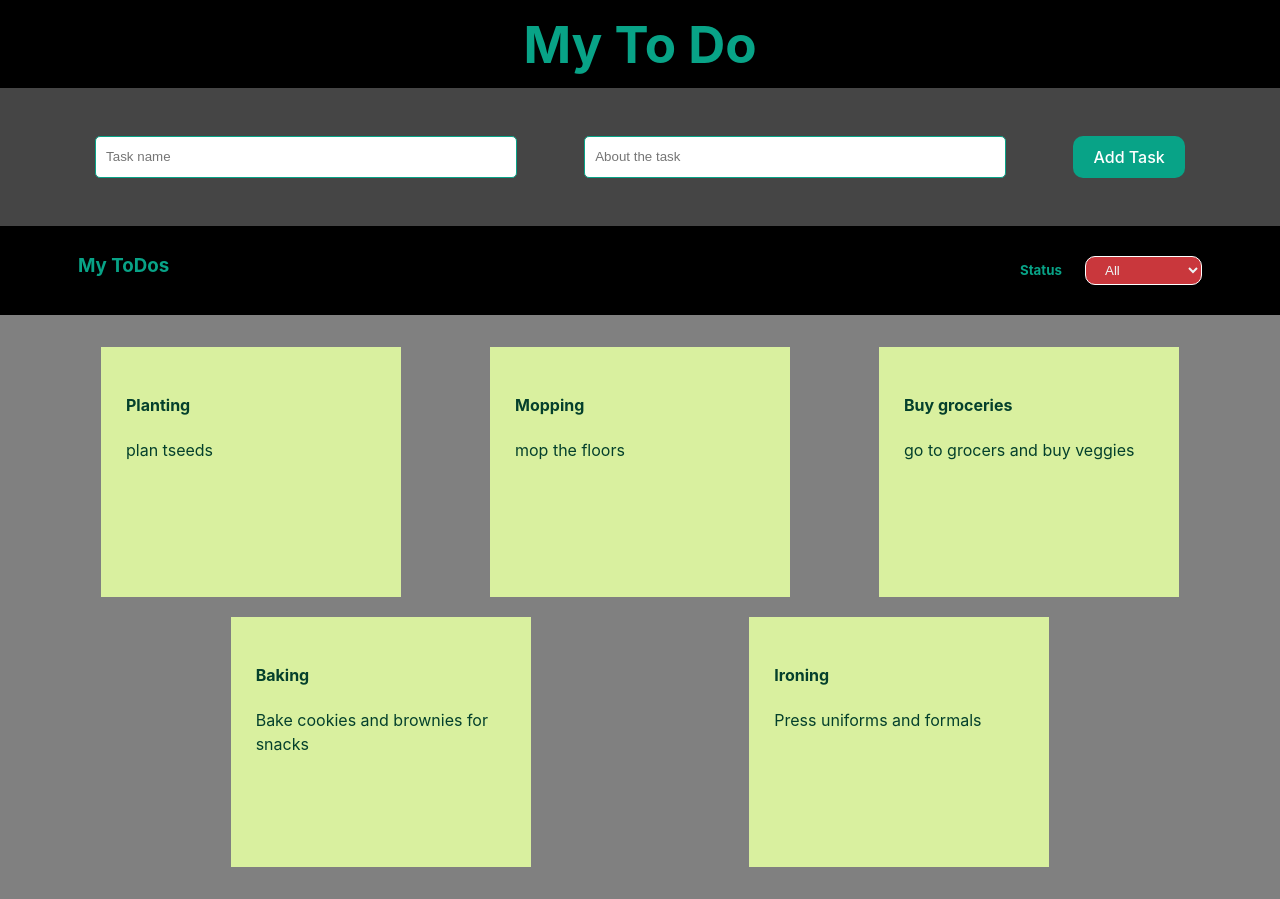
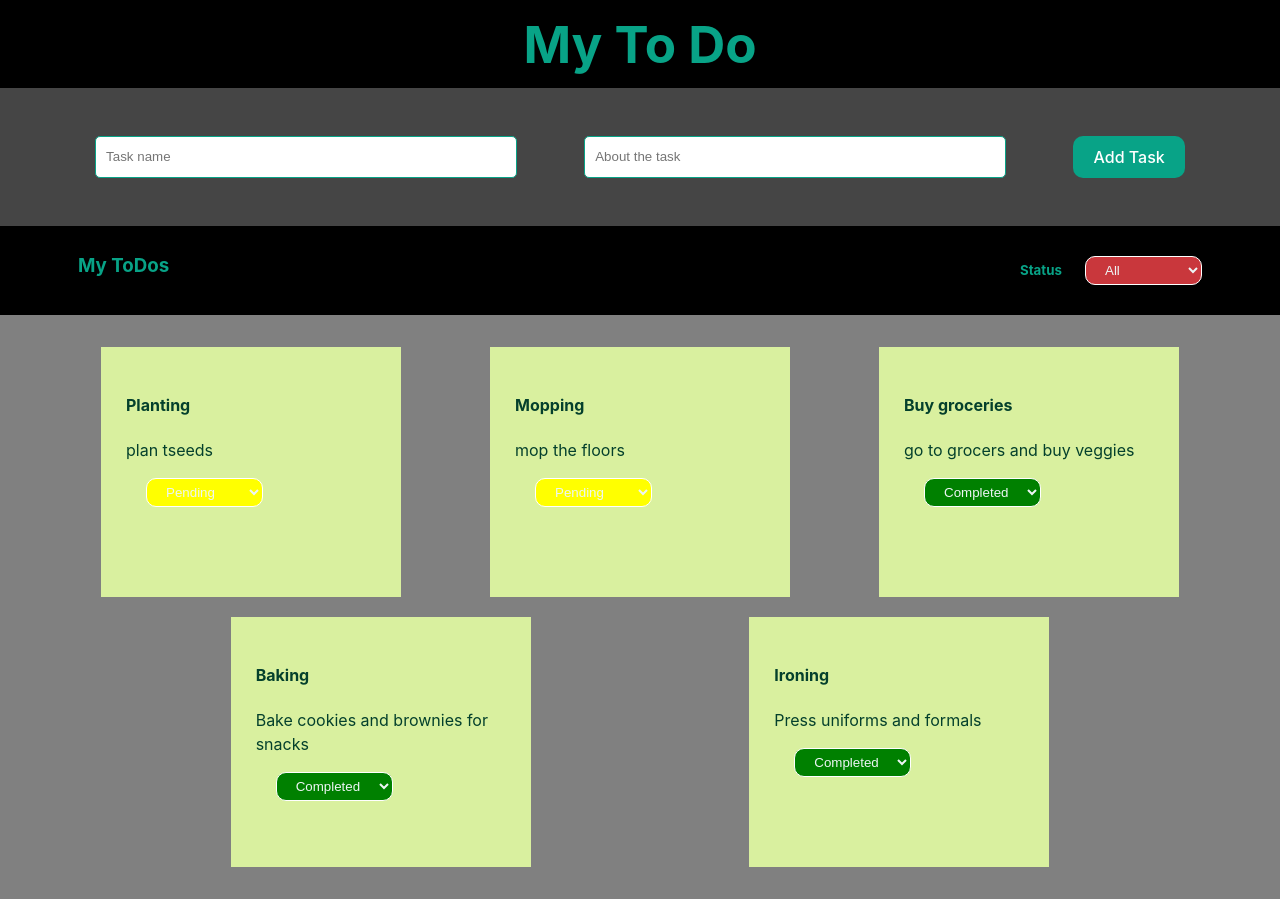
Before and after one commit to DeepikaaAPA/ToDoApp, a React (Vite) app: page / in a window 1280 px wide. Built offline with nearby package versions, Linux system fonts and the light colour scheme.

Commit message:
add: condition based colors for status change button

```diff
--- a/src/App.css
+++ b/src/App.css
@@ -29,7 +29,7 @@ h3 {
   color: rgb(4, 64, 44);
   padding: 25px;
 }
-#status-filter{
+select,#status-filter{
   padding:5px 15px;
   border:solid 1px white;
   border-radius: 10px;
--- a/src/Components/Tasks.jsx
+++ b/src/Components/Tasks.jsx
@@ -42,10 +42,23 @@ function TaskList() {
 
 function TaskCard({ key, task }) {
   console.log(key, typeof key);
+  const bgcolor=task.status=="Completed"?"green":"yellow";
   return (
     <div className="task-card">
       <h4>{task.name}</h4>
       <p>{task.desc}</p>
+
+      {task.status == "Completed" ? (
+        <select style={{backgroundColor:"green"}}>
+          <option value="Completed" selected>Completed</option>
+          <option value="Pending">Pending</option>
+        </select>
+      ) : (
+        <select style={{backgroundColor:"yellow"}}>
+          <option  value="Completed">Completed</option>
+          <option  value="Pending" selected>Pending</option>
+        </select>
+      )}
     </div>
   );
 }
```
